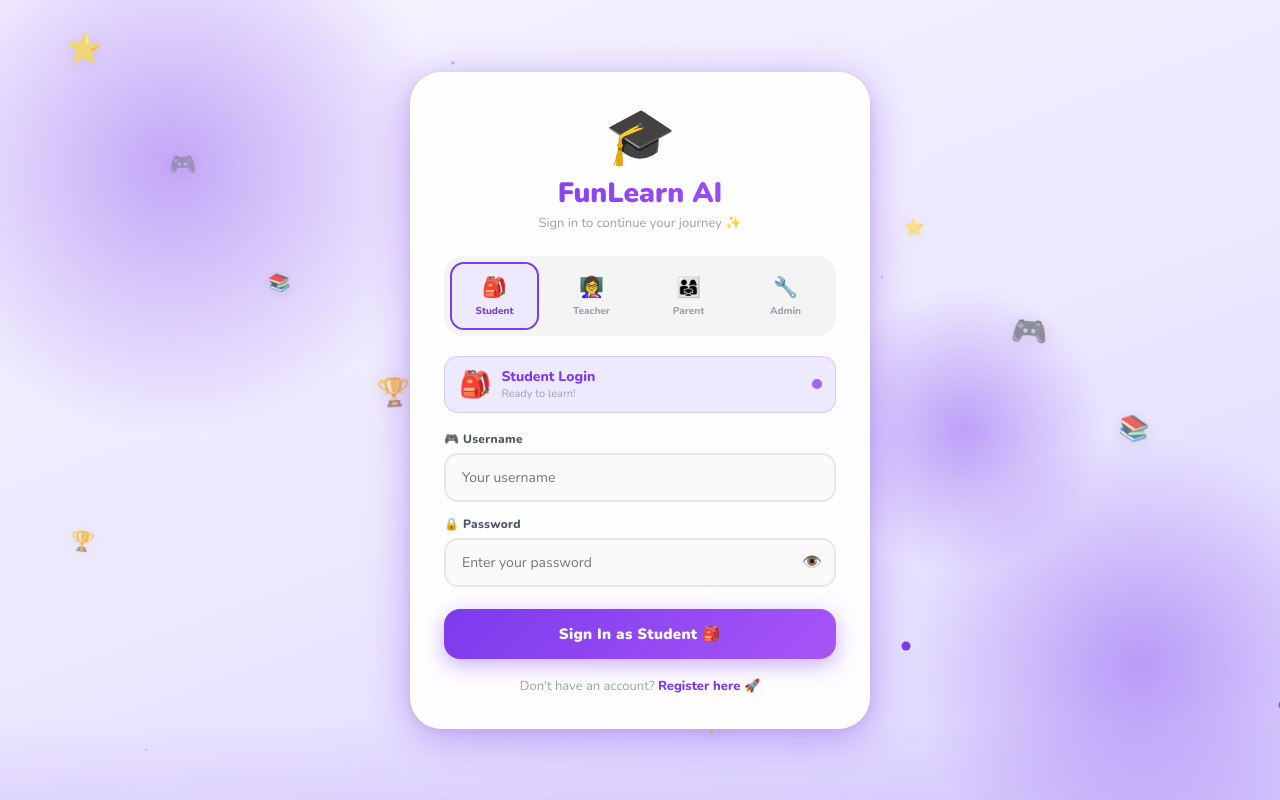
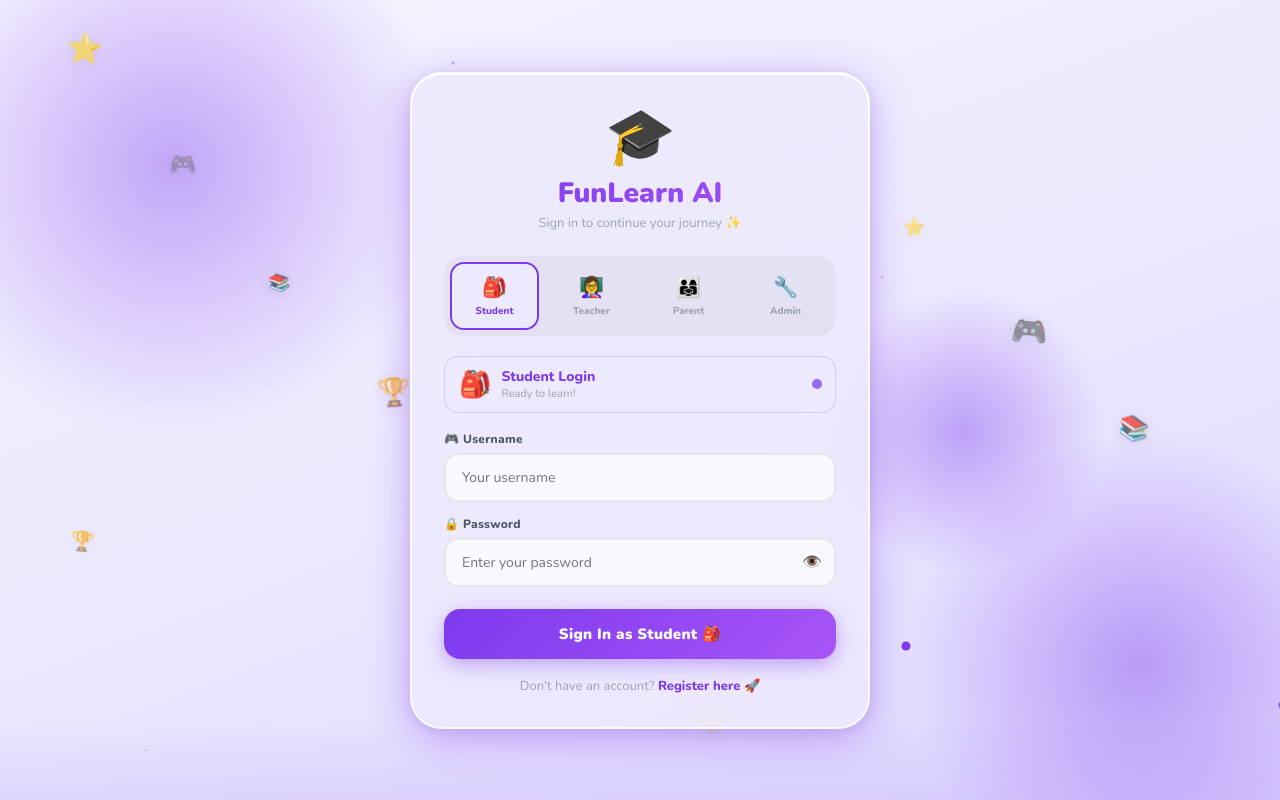
Before and after one commit to Maazimran3067/Funlearn, a React (Create React App) app in the folder frontend/: page /login in a window 1280 px wide. Built offline with nearby package versions, Linux system fonts and the light colour scheme.

Commit message:
updated login again

```diff
--- a/frontend/src/pages/LoginPage.js
+++ b/frontend/src/pages/LoginPage.js
@@ -3,6 +3,7 @@ import { useNavigate, Link } from 'react-router-dom';
 import { motion, AnimatePresence } from 'framer-motion';
 import { useAuth } from '../context/AuthContext';
 
+// ── ROLE CONFIG ────────────────────────────────────────────────
 const ROLES = [
   {
     id: 'student',
@@ -17,6 +18,7 @@ const ROLES = [
     placeholder: 'Your username',
     inputLabel: '🎮 Username',
     bg: 'linear-gradient(160deg, #F5F3FF 0%, #EDE9FE 50%, #DDD6FE 100%)',
+    cardBg: 'rgba(237,233,254,0.82)',
     floats: ['⭐','🎮','📚','🏆','🎯','✏️','🌟','🎪'],
   },
   {
@@ -32,6 +34,7 @@ const ROLES = [
     placeholder: 'your@email.com',
     inputLabel: '📧 Email Address',
     bg: 'linear-gradient(160deg, #ECFDF5 0%, #D1FAE5 50%, #A7F3D0 100%)',
+    cardBg: 'rgba(209,250,229,0.82)',
     floats: ['📖','🍎','✏️','📐','🎓','📝','🌿','💡'],
   },
   {
@@ -47,6 +50,7 @@ const ROLES = [
     placeholder: 'your@email.com',
     inputLabel: '📧 Email Address',
     bg: 'linear-gradient(160deg, #FFF7ED 0%, #FFEDD5 50%, #FED7AA 100%)',
+    cardBg: 'rgba(255,237,213,0.82)',
     floats: ['💝','🏠','👶','🌈','💫','🎀','🌸','💕'],
   },
   {
@@ -62,6 +66,7 @@ const ROLES = [
     placeholder: 'admin@email.com',
     inputLabel: '📧 Email Address',
     bg: 'linear-gradient(160deg, #FFF1F2 0%, #FEE2E2 50%, #FECACA 100%)',
+    cardBg: 'rgba(254,226,226,0.82)',
     floats: ['⚙️','🔒','🛡️','📊','🔑','💼','🖥️','📡'],
   },
 ];
@@ -151,7 +156,6 @@ export default function LoginPage() {
 
   const role = ROLES[roleIdx];
 
-  // Generate stable float positions once
   const [floatPositions] = useState(() =>
     Array.from({ length: 12 }, (_, i) => ({
       x: 5 + (i * 8.2) % 90,
@@ -225,16 +229,12 @@ export default function LoginPage() {
     >
       {/* ── ANIMATED BACKGROUND BLOBS ── */}
       <motion.div
-        style={{
-          position: 'absolute', inset: 0, pointerEvents: 'none', zIndex: 0,
-        }}
+        style={{ position: 'absolute', inset: 0, pointerEvents: 'none', zIndex: 0 }}
         animate={{ opacity: 1 }}
       >
         <motion.div
           style={{
-            position: 'absolute',
-            width: 500, height: 500,
-            borderRadius: '50%',
+            position: 'absolute', width: 500, height: 500, borderRadius: '50%',
             background: `radial-gradient(circle, ${role.glow} 0%, transparent 70%)`,
             top: -100, left: -100,
           }}
@@ -244,9 +244,7 @@ export default function LoginPage() {
         />
         <motion.div
           style={{
-            position: 'absolute',
-            width: 400, height: 400,
-            borderRadius: '50%',
+            position: 'absolute', width: 400, height: 400, borderRadius: '50%',
             background: `radial-gradient(circle, ${role.glow} 0%, transparent 70%)`,
             bottom: -80, right: -80,
           }}
@@ -256,9 +254,7 @@ export default function LoginPage() {
         />
         <motion.div
           style={{
-            position: 'absolute',
-            width: 250, height: 250,
-            borderRadius: '50%',
+            position: 'absolute', width: 250, height: 250, borderRadius: '50%',
             background: `radial-gradient(circle, ${role.glow} 0%, transparent 70%)`,
             top: '40%', right: '15%',
           }}
@@ -288,19 +284,31 @@ export default function LoginPage() {
 
       {/* ── MAIN CARD ── */}
       <motion.div
-        style={{ position: 'relative', zIndex: 10, width: '100%', maxWidth: 460 }}
-        animate={{ rotateY: flipping ? 90 : 0, scale: flipping ? 0.9 : 1 }}
-        transition={{ duration: 0.22, ease: 'easeIn' }}
+        style={{
+          position: 'relative',
+          zIndex: 10,
+          width: '100%',
+          maxWidth: 460,
+          perspective: 1000,
+        }}
+        animate={{
+          rotateY: flipping ? 90 : 0,
+          scale: flipping ? 0.9 : 1,
+        }}
+        transition={{
+          duration: 0.25,
+          ease: [0.4, 0, 0.2, 1],
+        }}
       >
         <motion.div
           style={{
-            background: 'rgba(255,255,255,0.92)',
+            background: role.cardBg,
             backdropFilter: 'blur(20px)',
             borderRadius: 32,
             padding: '36px 32px 32px',
             boxShadow: `0 8px 40px ${role.glow}, 0 2px 12px rgba(0,0,0,0.08), inset 0 1px 0 rgba(255,255,255,0.9)`,
             border: `2px solid rgba(255,255,255,0.8)`,
-            transition: 'box-shadow 0.5s ease',
+            transition: 'background 0.5s ease, box-shadow 0.5s ease',
           }}
           layout
         >
@@ -407,10 +415,7 @@ export default function LoginPage() {
             >
               <span style={{ fontSize: 26 }}>{role.emoji}</span>
               <div>
-                <div style={{
-                  fontSize: 14, fontWeight: 800, color: role.color,
-                  fontFamily: 'Nunito, sans-serif',
-                }}>
+                <div style={{ fontSize: 14, fontWeight: 800, color: role.color, fontFamily: 'Nunito, sans-serif' }}>
                   {role.label} Login
                 </div>
                 <div style={{ fontSize: 11, color: '#9CA3AF', fontFamily: 'Nunito, sans-serif' }}>
@@ -480,7 +485,7 @@ export default function LoginPage() {
                       border: `2px solid ${identifier ? role.color + '60' : '#E5E7EB'}`,
                       outline: 'none', boxSizing: 'border-box',
                       fontFamily: 'Nunito, sans-serif',
-                      background: identifier ? role.light + '60' : '#FAFAFA',
+                      background: identifier ? role.light + '60' : 'rgba(255,255,255,0.7)',
                       transition: 'border 0.2s, background 0.2s',
                       color: '#1F2937',
                     }}
@@ -513,7 +518,7 @@ export default function LoginPage() {
                     border: `2px solid ${password ? role.color + '60' : '#E5E7EB'}`,
                     outline: 'none', boxSizing: 'border-box',
                     fontFamily: 'Nunito, sans-serif',
-                    background: password ? role.light + '60' : '#FAFAFA',
+                    background: password ? role.light + '60' : 'rgba(255,255,255,0.7)',
                     transition: 'border 0.2s, background 0.2s',
                     color: '#1F2937',
                   }}
@@ -541,9 +546,7 @@ export default function LoginPage() {
               style={{
                 width: '100%', padding: '15px',
                 borderRadius: 16, border: 'none',
-                background: loading
-                  ? '#E5E7EB'
-                  : role.grad,
+                background: loading ? '#E5E7EB' : role.grad,
                 color: loading ? '#9CA3AF' : '#fff',
                 fontSize: 15, fontWeight: 900,
                 cursor: loading ? 'not-allowed' : 'pointer',
@@ -557,7 +560,6 @@ export default function LoginPage() {
               whileTap={!loading ? { scale: 0.97 } : {}}
               disabled={loading}
             >
-              {/* Shimmer effect on hover */}
               {!loading && (
                 <motion.div
                   style={{
```
